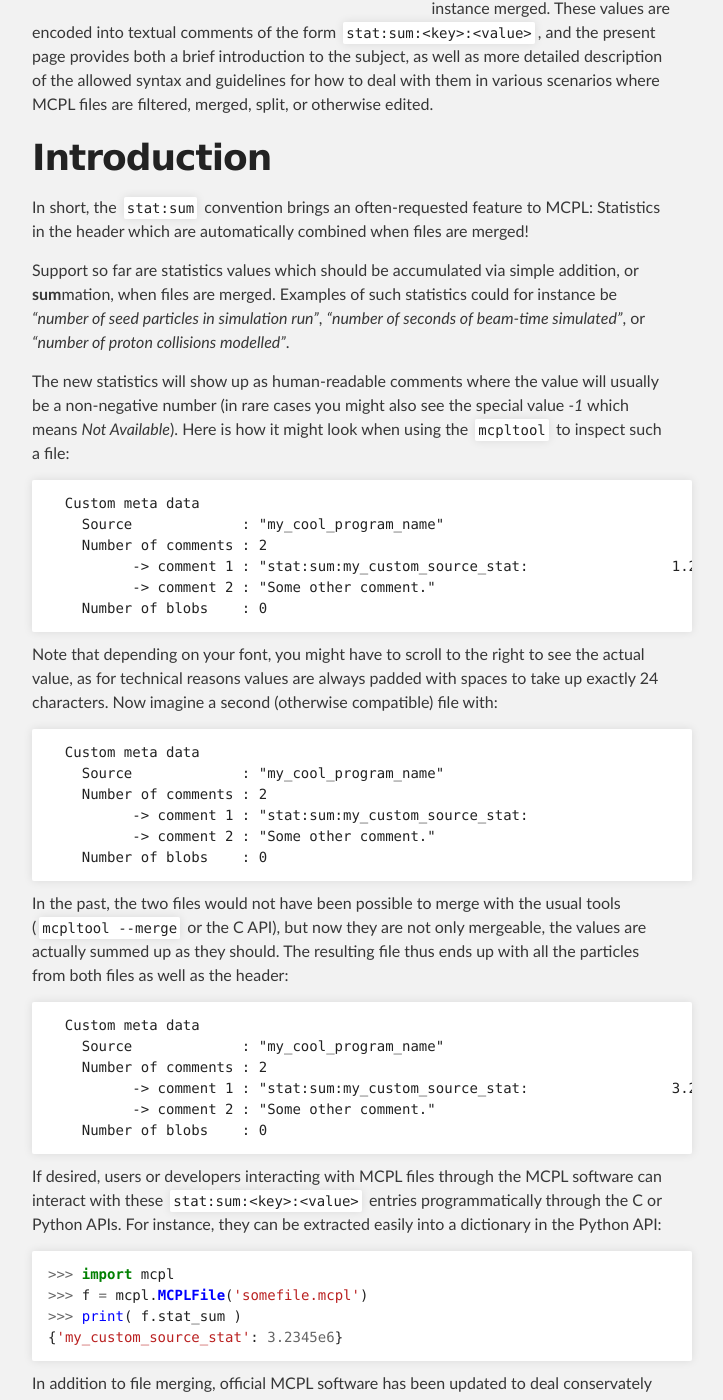
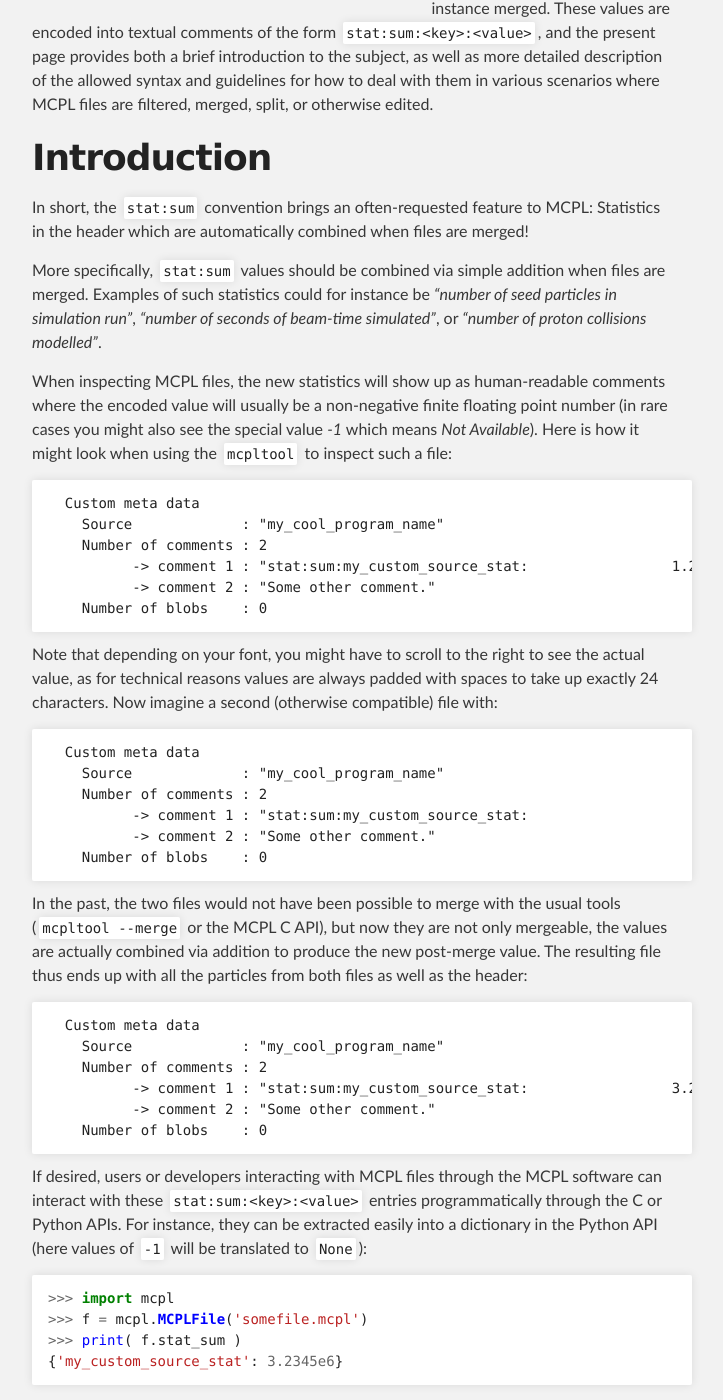
Before and after one commit to mctools/mcpl, a Jekyll site: the page built from format_statsum.md, in a window 1280 px wide and 1400 px high, scrolled down 651 px. Shown: the whole window, without its empty margins (288-1011 px from the left). Built offline with Jekyll 4.4.1, drawn with Linux system fonts in a browser that asks for light colours; some of the changed text lies outside the part shown.

Commit message:
Work on new format and stat:sum page

````diff
--- a/format_statsum.md
+++ b/format_statsum.md
@@ -9,15 +9,15 @@ weight: 50
 
 **WARNING: This page concerns documentation for a future release of MCPL and is still being edited**
 
-The `stat:sum` convention for statistics in MCPL headers, is a convention which allows the addition of custom statistics to the headers of MCPL files, with the values being aggregated appropriately when files are for instance merged. These values are encoded into textual comments of the form `stat:sum:<key>:<value>`, and the present page provides both a brief introduction to the subject, as well as more detailed description of the allowed syntax and guidelines for how to deal with them in various scenarios where MCPL files are filtered, merged, split, or otherwise edited.
+The `stat:sum` convention for statistics in MCPL headers, is a convention which allows the addition of custom statistics to the headers of MCPL files, with the values being combined appropriately when files are for instance merged. These values are encoded into textual comments of the form `stat:sum:<key>:<value>`, and the present page provides both a brief introduction to the subject, as well as more detailed description of the allowed syntax and guidelines for how to deal with them in various scenarios where MCPL files are filtered, merged, split, or otherwise edited.
 
 # Introduction
 
 In short, the `stat:sum` convention brings an often-requested feature to MCPL: Statistics in the header which are automatically combined when files are merged!
 
-Support so far are statistics values which should be accumulated via simple addition, or **sum**mation, when files are merged. Examples of such statistics could for instance be *"number of seed particles in simulation run"*, *"number of seconds of beam-time simulated"*, or *"number of proton collisions modelled"*.
+More specifically, `stat:sum` values should be combined via simple addition when files are merged. Examples of such statistics could for instance be *"number of seed particles in simulation run"*, *"number of seconds of beam-time simulated"*, or *"number of proton collisions modelled"*.
 
-The new statistics will show up as human-readable comments where the value will usually be a non-negative number (in rare cases you might also see the special value *-1* which means *Not Available*). Here is how it might look when using the `mcpltool` to inspect such a file:
+When inspecting MCPL files, the new statistics will show up as human-readable comments where the encoded value will usually be a non-negative finite floating point number (in rare cases you might also see the special value *-1* which means *Not Available*). Here is how it might look when using the `mcpltool` to inspect such a file:
 
 ```
   Custom meta data
@@ -39,7 +39,7 @@ Note that depending on your font, you might have to scroll to the right to see t
     Number of blobs    : 0
 ```
 
-In the past, the two files would not have been possible to merge with the usual tools (`mcpltool --merge` or the C API), but now they are not only mergeable, the values are actually summed up as they should. The resulting file thus ends up with all the particles from both files as well as the header:
+In the past, the two files would not have been possible to merge with the usual tools (`mcpltool --merge` or the MCPL C API), but now they are not only mergeable, the values are actually combined via addition to produce the new post-merge value. The resulting file thus ends up with all the particles from both files as well as the header:
 
 ```
   Custom meta data
@@ -50,7 +50,7 @@ In the past, the two files would not have been possible to merge with the usual
     Number of blobs    : 0
 ```
 
-If desired, users or developers interacting with MCPL files through the MCPL software can interact with these `stat:sum:<key>:<value>` entries programmatically through the C or Python APIs. For instance, they can be extracted easily into a dictionary in the Python API:
+If desired, users or developers interacting with MCPL files through the MCPL software can interact with these `stat:sum:<key>:<value>` entries programmatically through the C or Python APIs. For instance, they can be extracted easily into a dictionary in the Python API (here values of `-1` will be translated to `None`):
 
 ```py
 >>> import mcpl
@@ -59,7 +59,7 @@ If desired, users or developers interacting with MCPL files through the MCPL sof
 {'my_custom_source_stat': 3.2345e6}
 ```
 
-In addition to file merging, official MCPL software has been updated to deal conservately with files being *split* (as opposed to *filtered*). So for instance, selecting ranges of particles using `mcpltool --extract` with `-l` or -`s` flags would cause the value of statistics to be converted to -1 (meaning *Not Available*), whereas selecting particles by type using the `-p` flag would not.
+In addition to file merging, official MCPL software has been updated to deal conservately with files being *split* (as opposed to *filtered*). So for instance, selecting ranges of particles using `mcpltool --extract` with `-l` or -`s` flags will cause the value of statistics to be converted to -1 (meaning *Not Available*), since the generic MCPL code can not possibly know with certainty how to calculate the new values. On the other hand, extracting particles by type using the `-p` flag will simply cause the output to retain the original `stat:sum` value.
 
 It is expected that most user code dealing with MCPL files will not have to be updated to deal with these new statistics entries, but anyone using custom code to deal with raw MCPL data directly, should check that any code which either splits or merges data is doing the right thing. Refer to the Guidelines for custom code at the end of this page for more information. In fact, anyone intending to create or edit MCPL data with or without using the APIs in the MCPL software distributions, are highly encouraged to familiarise themselves with the full details of the convention described in this page, especially if such data might contain `stat:sum` values.
 
````
Also changed, not shown: format.md (+2 -2 lines).
